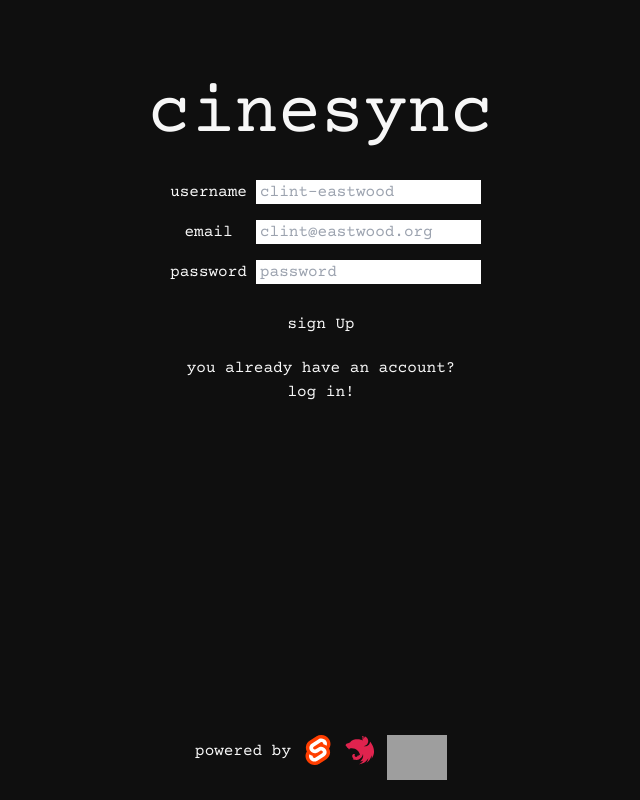
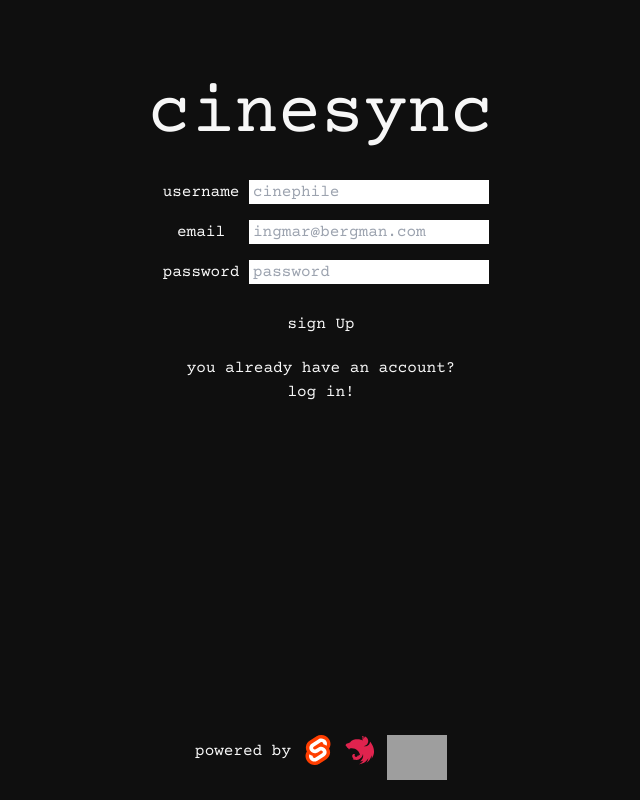
Before and after one commit to timberware/cinesync, a SvelteKit app in the folder web/: page /signup in a window 1280 px wide. Shown: the whole page, without its empty margins (319-959 px from the left). Built offline with nearby package versions, Linux system fonts and the light colour scheme; no server answers; grey boxes are pictures that could not be loaded.

Commit message:
refactor(web): improve input design in login and signup

```diff
--- a/web/src/routes/login/+page.svelte
+++ b/web/src/routes/login/+page.svelte
@@ -1,5 +1,7 @@
 <script lang="ts">
   import Footer from '$lib/Footer.svelte';
+  import { selectRandomDirector } from '../../utils';
+
   /** @type {import('./$types').ActionData} */
   export let form;
 </script>
@@ -9,22 +11,22 @@
 </header>
 
 <form method="POST" action="?/login">
-  <div class="max-w-xs m-auto pt-5">
-    <div class="flex pt-2 pb-2">
+  <div class="max-w-md m-auto mt-5">
+    <div class="flex pt-2 pb-2 justify-center">
       <label class="w-24 text-center" for="login">email</label>
       <input
-        class=" text-background pl-1"
+        class="text-background pl-1 w-60"
         type="email"
         name="email"
         id="login"
-        placeholder="clint@eastwood.org"
+        placeholder="{selectRandomDirector()}"
         required
       />
     </div>
-    <div class="flex pt-2 pb-2">
+    <div class="flex pt-2 pb-2 justify-center">
       <label class="w-24 text-center " for="password">password</label>
       <input
-        class=" text-background pl-1"
+        class="text-background pl-1 w-60"
         type="password"
         name="password"
         id="password"
--- a/web/src/routes/signup/+page.svelte
+++ b/web/src/routes/signup/+page.svelte
@@ -1,5 +1,6 @@
 <script>
   import Footer from '$lib/Footer.svelte';
+  import { selectRandomDirector } from '../../utils';
 
   /** @type {import('./$types').ActionData} */
   export let form;
@@ -10,33 +11,33 @@
 </header>
 
 <form method="POST" action="?/signup">
-  <div class="max-w-xs m-auto pt-5">
-    <div class="flex pt-2 pb-2">
+  <div class="max-w-md m-auto mt-5">
+    <div class="flex pt-2 pb-2 justify-center">
       <label class="w-24 text-center" for="username">username</label>
       <input
-        class=" text-background pl-1"
+        class=" text-background pl-1 w-60"
         type="text"
         name="username"
         id="username"
-        placeholder="clint-eastwood"
+        placeholder="cinephile"
         required
       />
     </div>
-    <div class="flex pt-2 pb-2">
+    <div class="flex pt-2 pb-2 justify-center">
       <label class="w-24 text-center" for="login">email</label>
       <input
-        class=" text-background pl-1"
+        class=" text-background pl-1 w-60"
         type="email"
         name="email"
         id="login"
-        placeholder="clint@eastwood.org"
+        placeholder="{selectRandomDirector()}"
         required
       />
     </div>
-    <div class="flex pt-2 pb-2">
+    <div class="flex pt-2 pb-2 justify-center">
       <label class="w-24 text-center " for="password">password</label>
       <input
-        class=" text-background pl-1"
+        class=" text-background pl-1 w-60"
         type="password"
         name="password"
         id="password"
--- /dev/null
+++ b/web/src/utils/directors.ts
@@ -0,0 +1,14 @@
+export const directors = [
+  'akira@kurosawa.com',
+  'stanley@kubric.com',
+  'martin@scorsese.com',
+  'ingmar@bergman.com',
+  'orson@welles.com',
+  'billy@wilder.com',
+  'andrei@tarkovsky.com',
+  'paul.thomas@anderson.com',
+  'federico@fellini.com'
+];
+
+export const selectRandomDirector = () =>
+  directors[Math.floor(Math.random() * directors.length)];
--- a/web/src/utils/index.ts
+++ b/web/src/utils/index.ts
@@ -1 +1,2 @@
 export * from './urls';
+export * from './directors';
```
